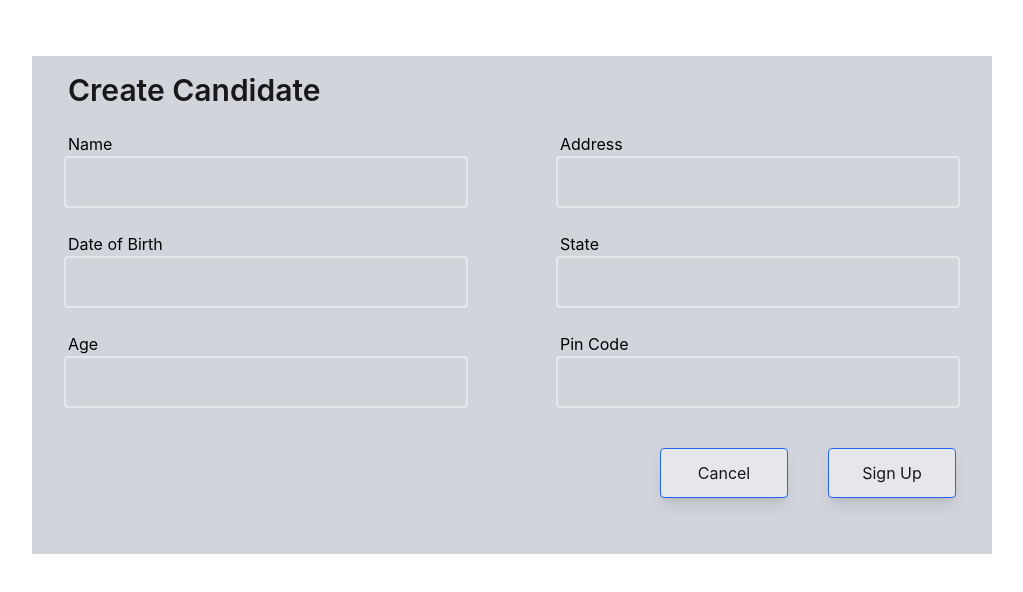
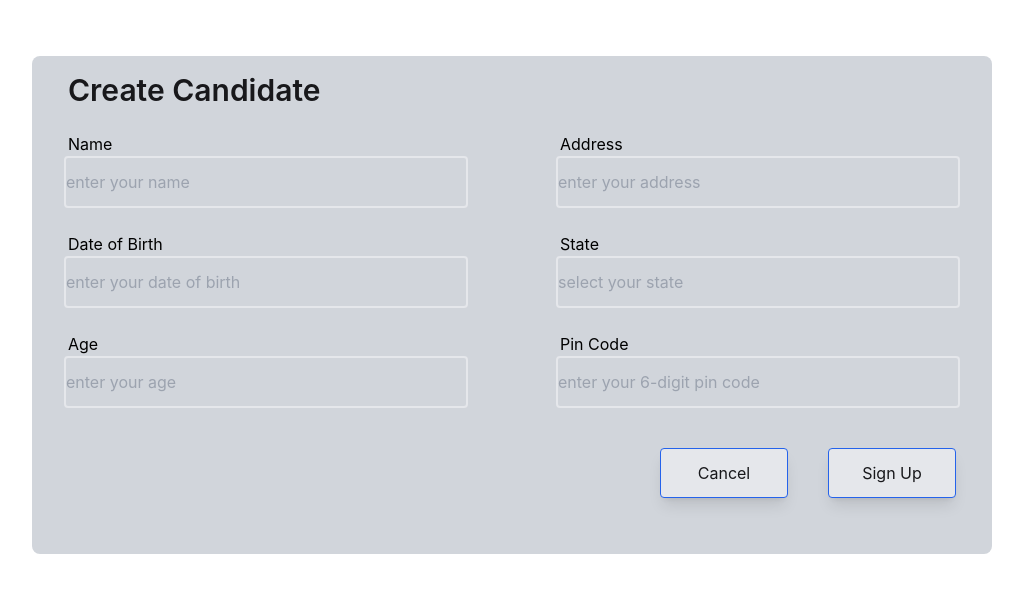
Before and after one commit to Nahid-khandakar/Authentication, a React (Create React App) app: page /cc in a window 1280 px wide. Shown: the top 592 px of the page, without its empty margins (128-1151 px from the left). Built offline with nearby package versions, Linux system fonts and the light colour scheme.

Commit message:
candidate data send to server

```diff
--- a/src/Pages/CreateCandidate.js
+++ b/src/Pages/CreateCandidate.js
@@ -1,29 +1,76 @@
 import React from 'react';
 import { Link } from 'react-router-dom';
+import axios from 'axios';
 
 const CreateCandidate = () => {
+
+    const handleForm = (event) => {
+        event.preventDefault()
+
+        const inputName = event.target.name.value
+        const inputAddress = event.target.address.value
+        const inputBirth = event.target.birth.value
+        const inputState = event.target.state.value
+        const inputAge = event.target.age.value
+        const inputPin = event.target.pin.value
+
+        console.log(inputName, inputAddress, inputBirth, inputState, inputAge, inputPin)
+
+
+        axios.post('http://localhost:5000/create', {
+            name: inputName,
+            address: inputAddress,
+            birthDate: inputBirth,
+            state: inputState,
+            age: inputAge,
+            pin: inputPin
+        })
+            .then(function (response) {
+                console.log(response)
+
+            })
+            .catch(function (error) {
+                console.log(error)
+            })
+    }
+
+
     return (
 
+        <div className="max-w-5xl mx-auto px-6 sm:px-6 lg:px-8 my-14">
+            <div className=" bg-gray-300 rounded-lg">
 
+                <p className="text-3xl font-semibold text-left text-zinc-900  mx-9 pt-4 ">Create Candidate</p>
 
-
-        <div className="max-w-5xl mx-auto px-6 sm:px-6 lg:px-8 my-14">
-            <div className=" bg-gray-300">
-
-                <p className="text-3xl font-semibold text-left text-zinc-900  mx-9 pt-4">Create Candidate</p>
-
-                <form className='pb-14'>
+                <form className='pb-14' onSubmit={handleForm}>
 
                     <div className="md:flex items-center mt-6 mb-3">
 
+                        {/* name */}
                         <div className="w-full md:w-1/2 flex flex-col">
                             <label className="text-left mx-9 ">Name</label>
-                            <input type="text" className="py-3 mx-8 rounded border-2 bg-gray-300 " />
+
+                            <input
+                                type="text"
+                                className="py-3 mx-8 rounded border-2 bg-gray-300"
+                                placeholder='enter your name'
+                                name='name'
+                                required
+                            />
                         </div>
 
+                        {/* address */}
                         <div className="w-full md:w-1/2 flex flex-col md:ml-6 md:mt-0 mt-4">
                             <label className="text-left mx-9">Address</label>
-                            <input type="email" className="py-3 mx-8 rounded border-2 bg-gray-300 " />
+
+
+                            <input
+                                type="text"
+                                className="py-3 mx-8 rounded border-2 bg-gray-300"
+                                placeholder='enter your address'
+                                name='address'
+                                required
+                            />
                         </div>
 
                     </div>
@@ -33,12 +80,24 @@ const CreateCandidate = () => {
 
                         <div className="w-full md:w-1/2 flex flex-col">
                             <label className="text-left mx-9 ">Date of Birth</label>
-                            <input type="text" className="py-3 mx-8 rounded border-2 bg-gray-300 " />
+                            <input
+                                type="text"
+                                className="py-3 mx-8 rounded border-2 bg-gray-300"
+                                placeholder='enter your date of birth'
+                                name='birth'
+                                required
+                            />
                         </div>
 
                         <div className="w-full md:w-1/2 flex flex-col md:ml-6 md:mt-0 mt-4">
                             <label className="text-left mx-9">State</label>
-                            <input type="email" className="py-3 mx-8 rounded border-2 bg-gray-300 " />
+                            <input
+                                type="text"
+                                className="py-3 mx-8 rounded border-2 bg-gray-300"
+                                placeholder='select your state'
+                                name='state'
+                                required
+                            />
                         </div>
 
                     </div>
@@ -48,12 +107,24 @@ const CreateCandidate = () => {
 
                         <div className="w-full md:w-1/2 flex flex-col">
                             <label className="text-left mx-9 ">Age</label>
-                            <input type="text" className="py-3 mx-8 rounded border-2 bg-gray-300 " />
+                            <input
+                                type="number"
+                                className="py-3 mx-8 rounded border-2 bg-gray-300"
+                                placeholder='enter your age'
+                                name='age'
+                                required
+                            />
                         </div>
 
                         <div className="w-full md:w-1/2 flex flex-col md:ml-6 md:mt-0 mt-4">
                             <label className="text-left mx-9">Pin Code</label>
-                            <input type="email" className="py-3 mx-8 rounded border-2 bg-gray-300 " />
+                            <input
+                                type="number"
+                                className="py-3 mx-8 rounded border-2 bg-gray-300"
+                                placeholder='enter your 6-digit pin code'
+                                name='pin'
+                                required
+                            />
                         </div>
 
                     </div>
```
